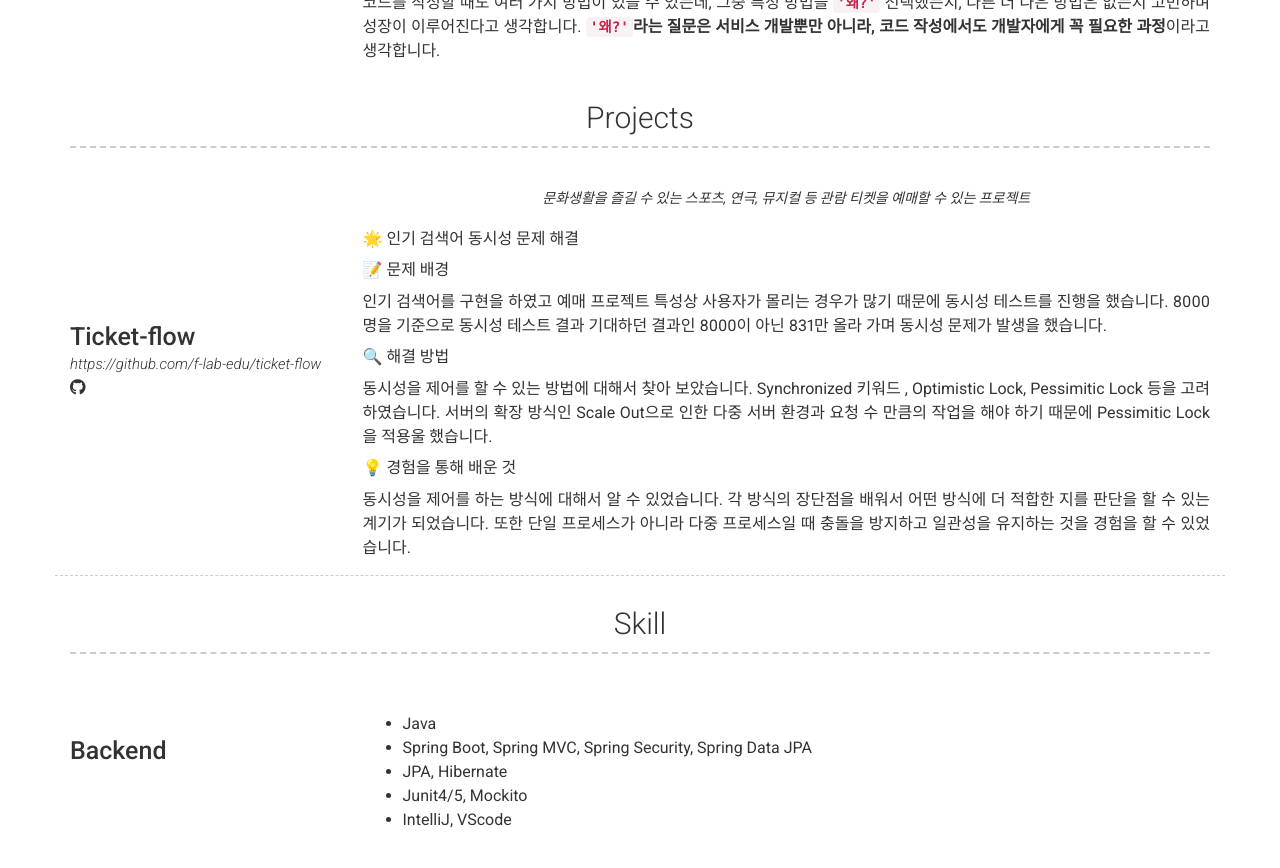
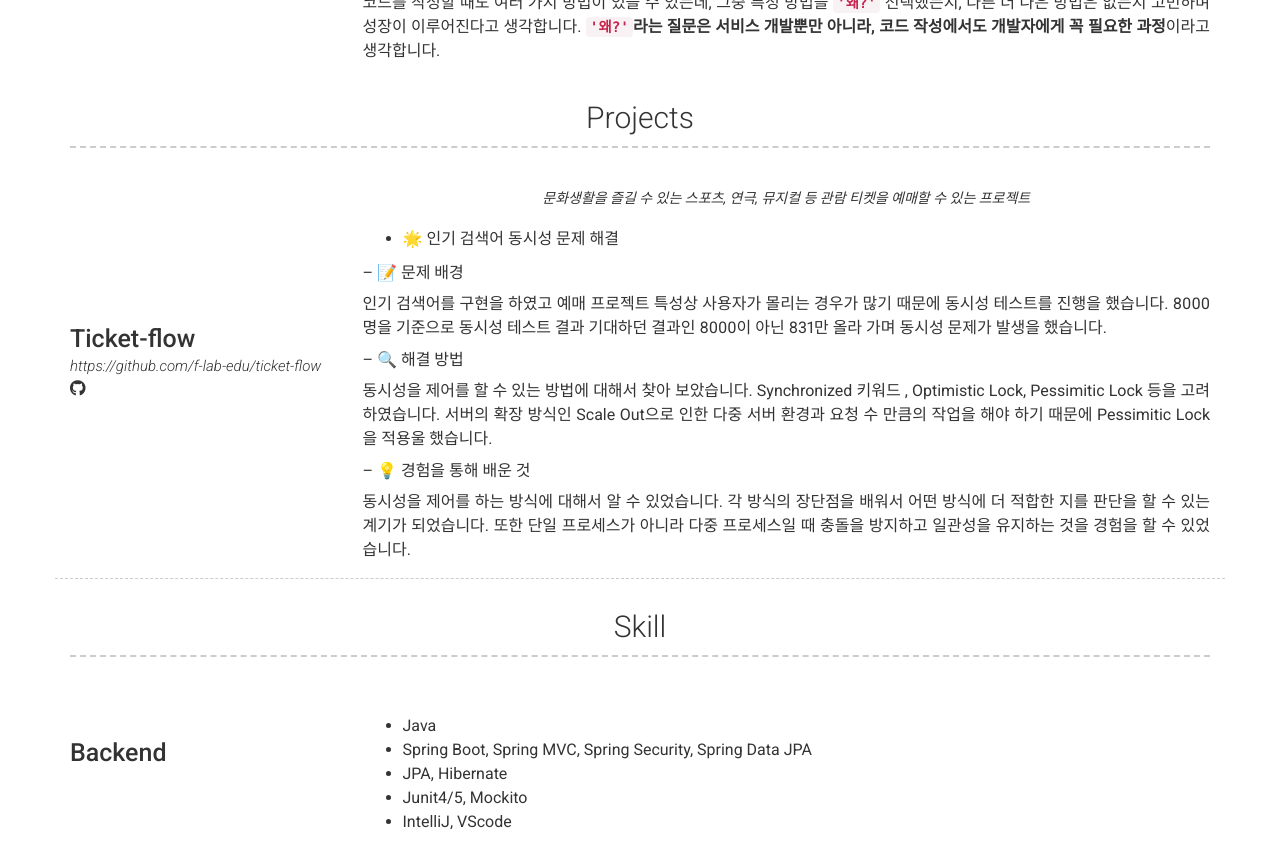
Before and after one commit to hyeok96/hyeok96.github.io, a Jekyll site: the page built from index.md, in a window 1280 px wide and 900 px high, scrolled down 529 px. Shown: the top 868 px of the window. Built offline with Jekyll 4.4.1, drawn with Linux system fonts in a browser that asks for light colours; nearby versions of some CDN libraries.

Commit message:
resume project

```diff
--- a/_config.yml
+++ b/_config.yml
@@ -90,19 +90,19 @@ content:
         quote: >
           문화생활을 즐길 수 있는 스포츠, 연극, 뮤지컬 등 관람 티켓을 예매할 수 있는 프로젝트
         description: | # this will include new lines to allow paragraphs
-          🌟 인기 검색어 동시성 문제 해결
+          - 🌟 인기 검색어 동시성 문제 해결
 
-            📝 문제 배경
+          -- 📝 문제 배경
 
             인기 검색어를 구현을 하였고 예매 프로젝트 특성상 사용자가 몰리는 경우가 많기 때문에 동시성 테스트를 진행을 했습니다.
             8000명을 기준으로 동시성 테스트 결과 기대하던 결과인 8000이 아닌 831만 올라 가며 동시성 문제가 발생을 했습니다.
 
-            🔍 해결 방법
+          -- 🔍 해결 방법
 
             동시성을 제어를 할 수 있는 방법에 대해서 찾아 보았습니다. Synchronized 키워드 , Optimistic Lock, Pessimitic Lock 등을 고려하였습니다.
             서버의 확장 방식인 Scale Out으로 인한 다중 서버 환경과 요청 수 만큼의 작업을 해야 하기 때문에 Pessimitic Lock을 적용울 했습니다.
 
-            💡 경험을 통해 배운 것
+          -- 💡 경험을 통해 배운 것
 
             동시성을 제어를 하는 방식에 대해서 알 수 있었습니다. 각 방식의 장단점을 배워서 어떤 방식에 더 적합한 지를 판단을 할 수 있는 계기가 되었습니다.
             또한 단일 프로세스가 아니라 다중 프로세스일 때 충돌을 방지하고 일관성을 유지하는 것을 경험을 할 수 있었습니다.
```
